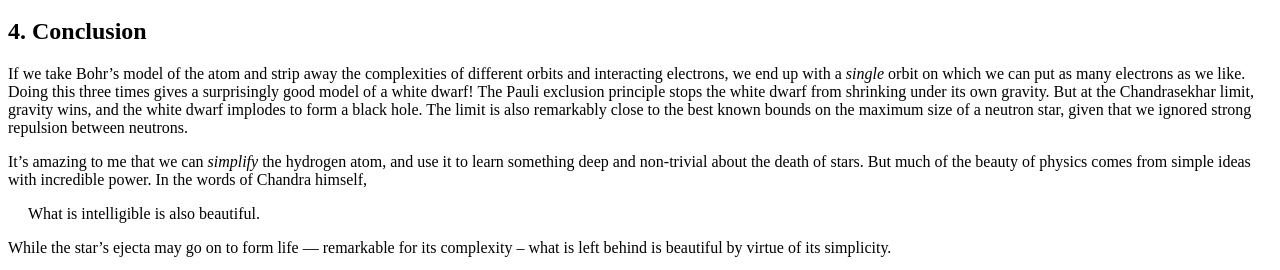
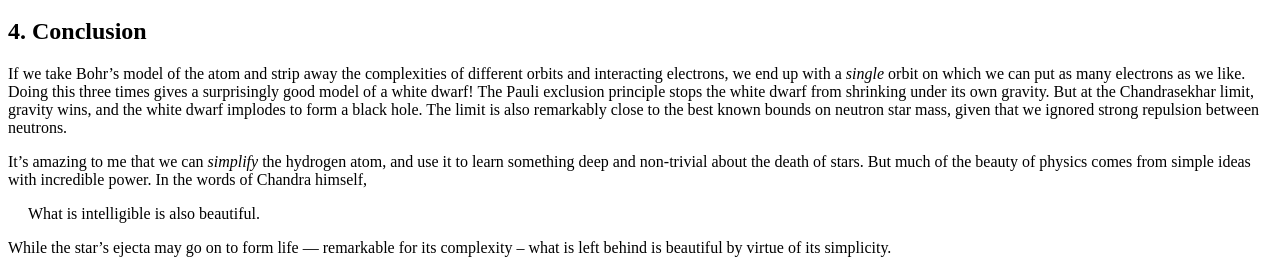
Before and after one commit to hapax/hapax.github.io, a Jekyll site: the page built from assets/chandra.md, in a window 1280 px wide and 900 px high, scrolled down 8379 px. Shown: the part 627-897 px from the top of the window. Built offline with Jekyll 4.4.1, drawn with Linux system fonts in a browser that asks for light colours; our own code applies the rules of GitHub Pages for plain Markdown files; formulas are drawn with MathJax 3; a script that is not in the unit is left out.

Commit message:
Update chandra.md

```diff
--- a/assets/chandra.md
+++ b/assets/chandra.md
@@ -880,8 +880,8 @@ The Pauli exclusion principle stops the white dwarf from shrinking
 under its own gravity.
 But at the Chandrasekhar limit, gravity wins, and the white dwarf
 implodes to form a black hole.
-The limit is also remarkably close to the best known bounds on the
-maximum size of a neutron star, given that we ignored strong repulsion
+The limit is also remarkably close to the best known bounds on neutron
+star mass, given that we ignored strong repulsion
 between neutrons.
 
 It's amazing to me that we can *simplify* the hydrogen atom, and use
```
